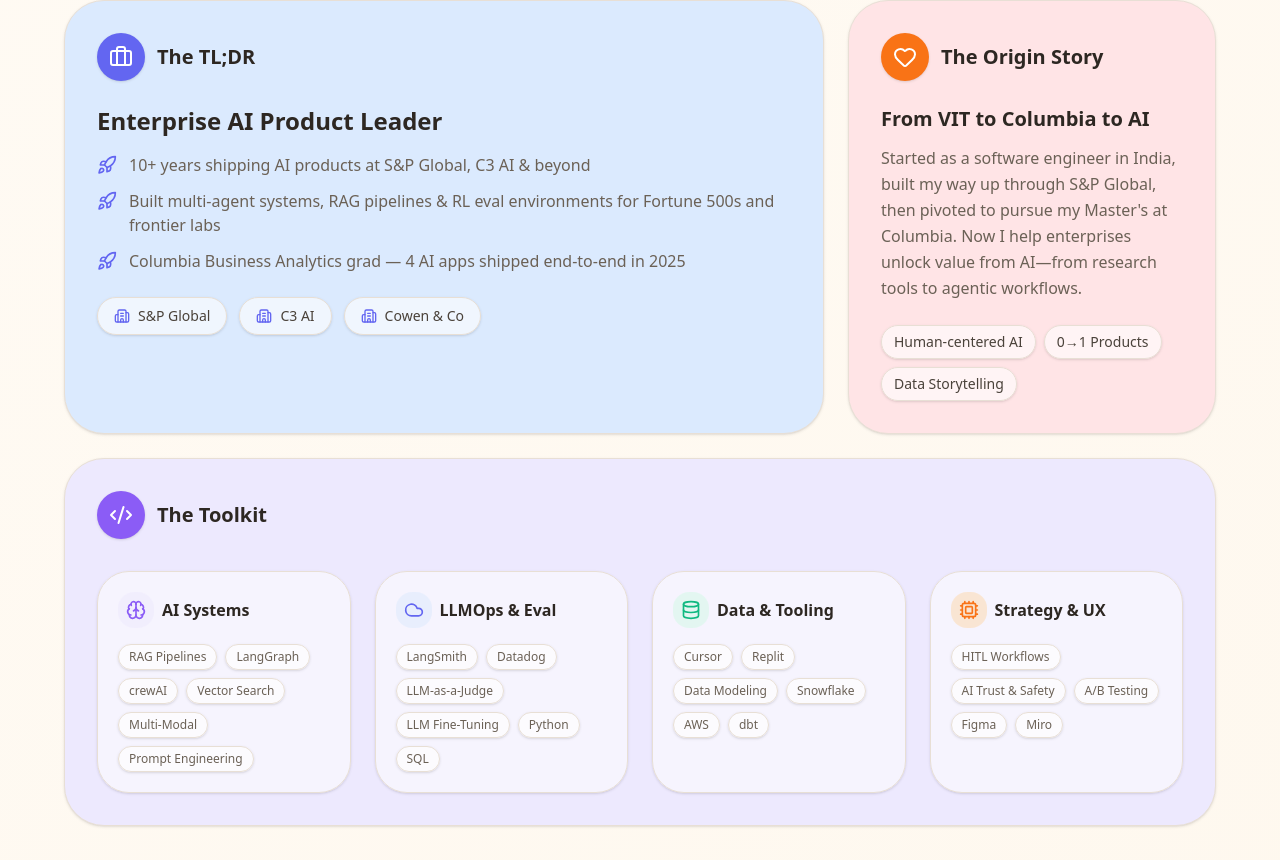
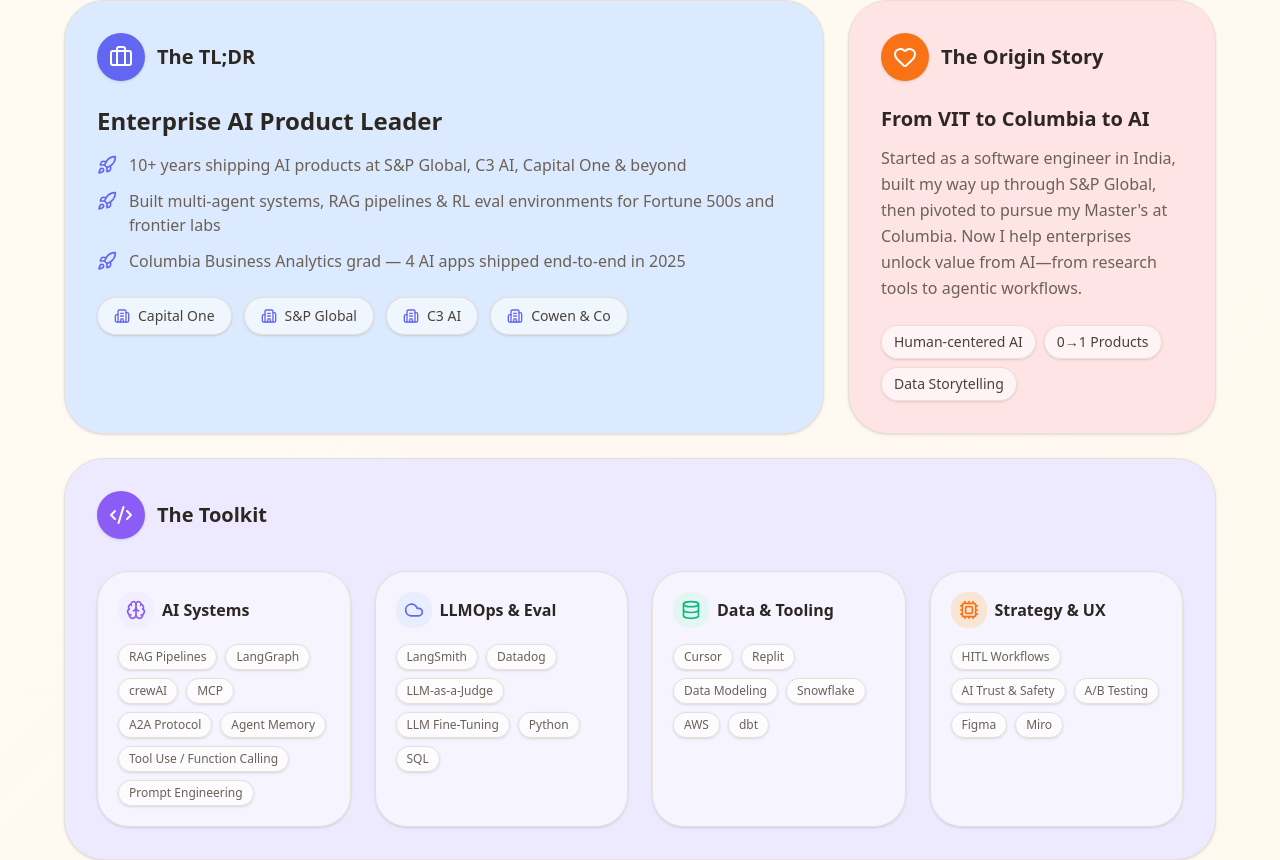
Before and after one commit to zeus1292/akshay.io, a Next.js app: page / in a window 1280 px wide. Shown: the part 1088-1948 px from the top of the page. Built offline with nearby package versions, Linux system fonts and the light colour scheme.

Commit message:
Modify skillset

```diff
--- a/src/components/BentoGrid.tsx
+++ b/src/components/BentoGrid.tsx
@@ -39,11 +39,12 @@
     content: {
       headline: "Enterprise AI Product Leader",
       bullets: [
-        "10+ years shipping AI products at S&P Global, C3 AI & beyond",
+        "10+ years shipping AI products at S&P Global, C3 AI, Capital One & beyond",
         "Built multi-agent systems, RAG pipelines & RL eval environments for Fortune 500s and frontier labs",
         "Columbia Business Analytics grad — 4 AI apps shipped end-to-end in 2025",
       ],
       companies: [
+        { name: "Capital One", role: "Product Manager" },
         { name: "S&P Global", role: "Sr. Product Manager" },
         { name: "C3 AI", role: "Product Manager" },
         { name: "Cowen & Co", role: "Analyst" },
@@ -76,7 +77,7 @@
           icon: Brain,
           color: "text-accent-violet",
           bgColor: "bg-pastel-purple/50",
-          skills: ["RAG Pipelines", "LangGraph", "crewAI", "Vector Search", "Multi-Modal", "Prompt Engineering"],
+          skills: ["RAG Pipelines", "LangGraph", "crewAI", "MCP", "A2A Protocol", "Agent Memory", "Tool Use / Function Calling", "Prompt Engineering"],
         },
         {
           name: "LLMOps & Eval",
--- a/src/components/SkillsMarquee.tsx
+++ b/src/components/SkillsMarquee.tsx
@@ -20,6 +20,10 @@
   { name: "RAG Pipelines", category: "ai" },
   { name: "LangGraph", category: "ai" },
   { name: "crewAI", category: "ai" },
+  { name: "MCP", category: "ai" },
+  { name: "A2A Protocol", category: "ai" },
+  { name: "Agent Memory", category: "ai" },
+  { name: "Tool Use / Function Calling", category: "ai" },
   { name: "LLM Fine-tuning", category: "ai" },
   { name: "Prompt Engineering", category: "ai" },
   { name: "LangSmith", category: "ai" },
```
